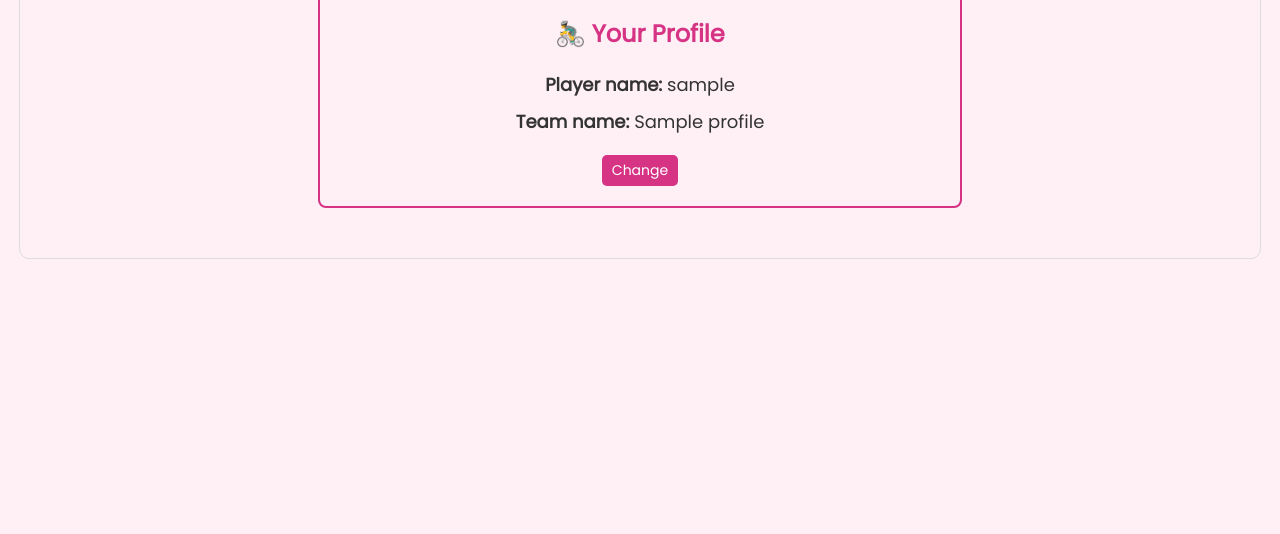
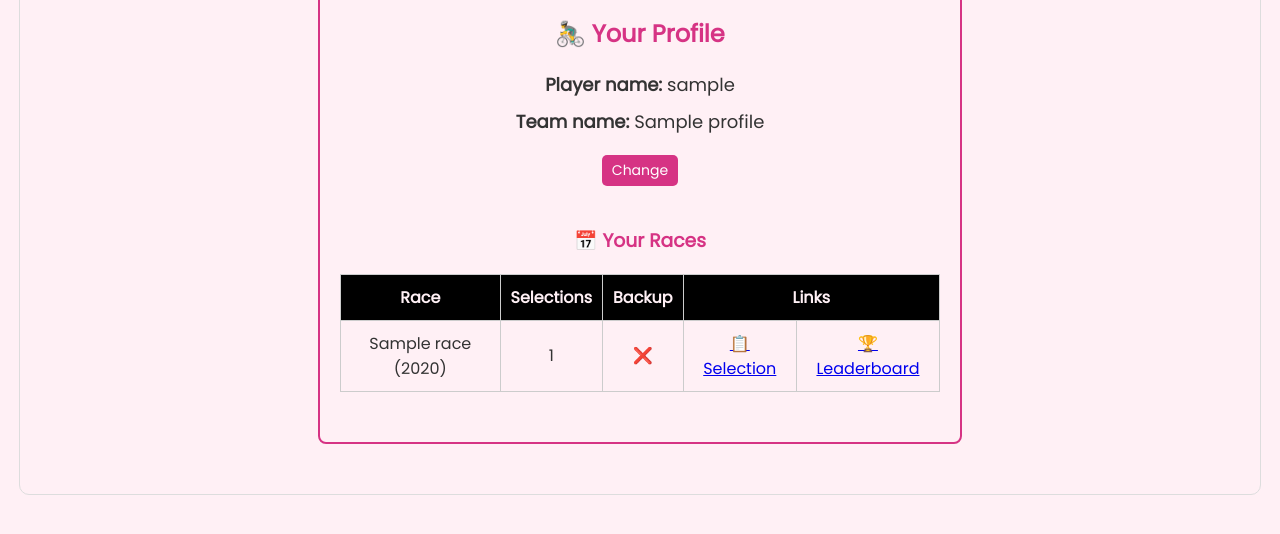
Before and after one commit to janlodewijk/leaders_jersey, a Django app: page /profile/ in a window 1280 px wide. Shown: the part 214-748 px from the top of the page. Run offline with Django 5.2, Linux system fonts and the light colour scheme; a user stored in the database is signed in; tables that the repository leaves empty hold one stand-in row (values such as "Sample post").

Commit message:
Updated profile page

```diff
--- a/leaders_jersey/game/templates/base.html
+++ b/leaders_jersey/game/templates/base.html
@@ -153,7 +153,7 @@ document.addEventListener('DOMContentLoaded', function () {
         team.riders.forEach(rider => {
             const riderButton = document.createElement('button');
             riderButton.classList.add('rider-button');
-            riderButton.innerText = `${rider.start_number} - ${rider.rider_name}`;
+            riderButton.innerText = `${rider.start_number ?? "TBD"} - ${rider.rider_name}`;
 
             if (rider.is_dnf || rider.is_unavailable) {
                 riderButton.disabled = true;
--- a/leaders_jersey/game/templates/profile.html
+++ b/leaders_jersey/game/templates/profile.html
@@ -21,5 +21,34 @@
             </form>
         {% endif %}
     </div>
+
+    <div class="joined-races-section">
+        <h3 style="margin-top: 40px;">📅 Your Races</h3>
+        {% if races_data %}
+            <table class="leaderboard-table" style="margin-top: 10px;">
+                <thead>
+                    <tr>
+                        <th>Race</th>
+                        <th>Selections</th>
+                        <th>Backup</th>
+                        <th colspan="2">Links</th>
+                    </tr>
+                </thead>
+                <tbody>
+                    {% for race in races_data %}
+                        <tr>
+                            <td>{{ race.race.race_name }} ({{ race.year }})</td>
+                            <td>{{ race.stage_selections }}</td>
+                            <td>{% if race.has_backup %}✅{% else %}❌{% endif %}</td>
+                            <td><a href="{% url 'rider_selection' race.url_reference race.year %}">📋 Selection</a></td>
+                            <td><a href="{% url 'leaderboard' race.url_reference race.year %}">🏆 Leaderboard</a></td>
+                        </tr>
+                    {% endfor %}
+                </tbody>
+            </table>
+        {% else %}
+            <p>You haven’t joined any races yet.</p>
+        {% endif %}
+    </div>
 </div>
 {% endblock %}
--- a/leaders_jersey/game/views.py
+++ b/leaders_jersey/game/views.py
@@ -88,7 +88,7 @@ def rider_selection(request, race_slug, year):
             return redirect(request.path)
 
     # Get stages for this race
-    stages = Stage.objects.filter(race=race).order_by('stage_date', 'stage_number')
+    stages = Stage.objects.filter(race=race).exclude(stage_number__isnull=True).order_by('stage_date', 'stage_number')
     race_length = len(stages)
     rider_limit = 1 if race_length <= 8 else 2 if race_length <= 14 else 3
 
@@ -200,13 +200,15 @@ def rider_selection(request, race_slug, year):
     backup_riders_data = []
     sorted_teams = sorted(
         team_riders.items(),
-        key=lambda item: min(r['start_number'] for r in item[1])
+        key=lambda item: min(
+            [r['start_number'] for r in item[1] if r['start_number'] is not None] or [9999]
+        )
     )
 
     for team, members in sorted_teams:
         backup_riders_data.append({
             'team': team.name if team else str(team),
-            'riders': sorted(members, key=lambda x: x['start_number'])
+            'riders': sorted(members, key=lambda x: x['start_number'] or 9999)
         })
 
     return render(request, 'rider_selection.html', {
@@ -370,17 +372,42 @@ def save_backup_selection(request):
     return redirect('rider_selection')
 
 
+from django.shortcuts import redirect
+
 @login_required
 def profile(request):
+    profile = request.user.profile
+
+    # 📝 Handle form submission
     if request.method == 'POST':
-        team_name = request.POST.get('team_name')
-        request.user.profile.team_name = team_name
-        request.user.profile.save()
-        messages.success(request, '✅ Team name updated!')
+        new_team_name = request.POST.get('team_name', '').strip()
+        if new_team_name:
+            profile.team_name = new_team_name
+            profile.save()
+        return redirect('profile')  # prevent resubmission on refresh
 
-        return redirect('profile')
+    # 🧾 Build joined races section
+    joined_races = RaceParticipant.objects.filter(user=request.user).select_related('race')
+    races_data = []
 
-    return render(request, 'profile.html', {})
+    for entry in joined_races:
+        race = entry.race
+        stage_selections = PlayerSelection.objects.filter(race_participant=entry, stage__isnull=False).count()
+        has_backup = PlayerSelection.objects.filter(race_participant=entry, stage=None).exists()
+
+        races_data.append({
+            'race': race,
+            'team_name': profile.team_name,
+            'stage_selections': stage_selections,
+            'has_backup': has_backup,
+            'url_reference': race.url_reference,
+            'year': race.year,
+        })
+
+    return render(request, 'profile.html', {
+        'profile': profile,
+        'races_data': races_data,
+    })
 
 
 @login_required
```
